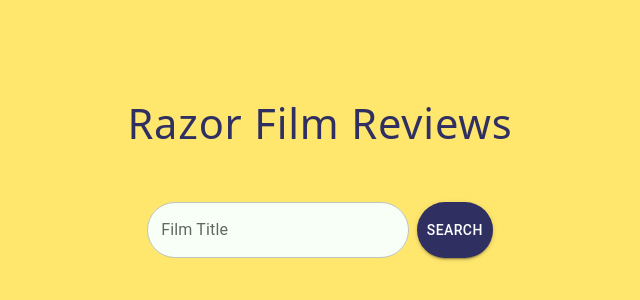
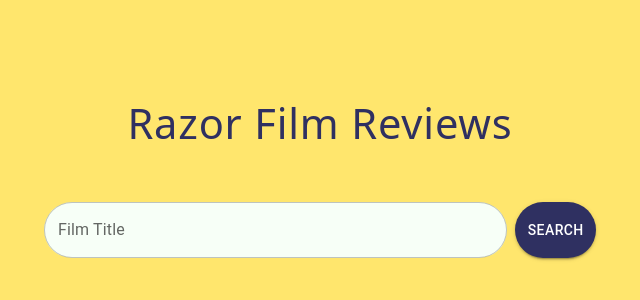
Before and after one commit to pluckabee/Razor, a React (Vite) app: page / in a window 1280 px wide. Shown: the part 256-556 px from the top of the page, without its empty margins (320-960 px from the left). Built offline with nearby package versions, Linux system fonts and the light colour scheme; some icons are missing.

Commit message:
fix min width on search bar for wide screens

```diff
--- a/src/App.css
+++ b/src/App.css
@@ -1,5 +1,12 @@
 #root {
-  max-width: 1280px;
+  max-width: 1440px;
   margin: 0 auto;
   padding: 2rem;
 }
+
+@media  (max-width: 1400px) and (min-width: 900px) {
+  .App {
+    min-width: 600px;
+  }
+
+}
```
